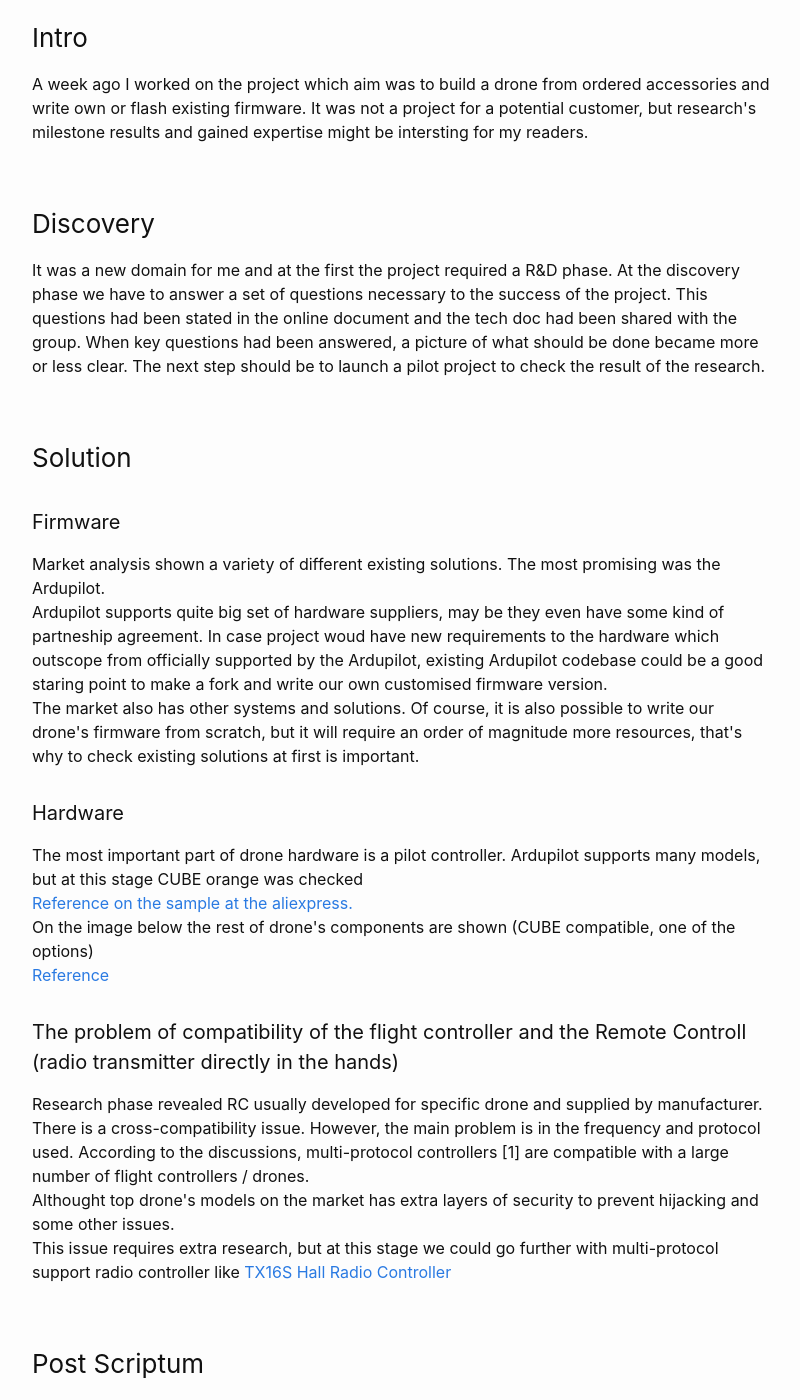
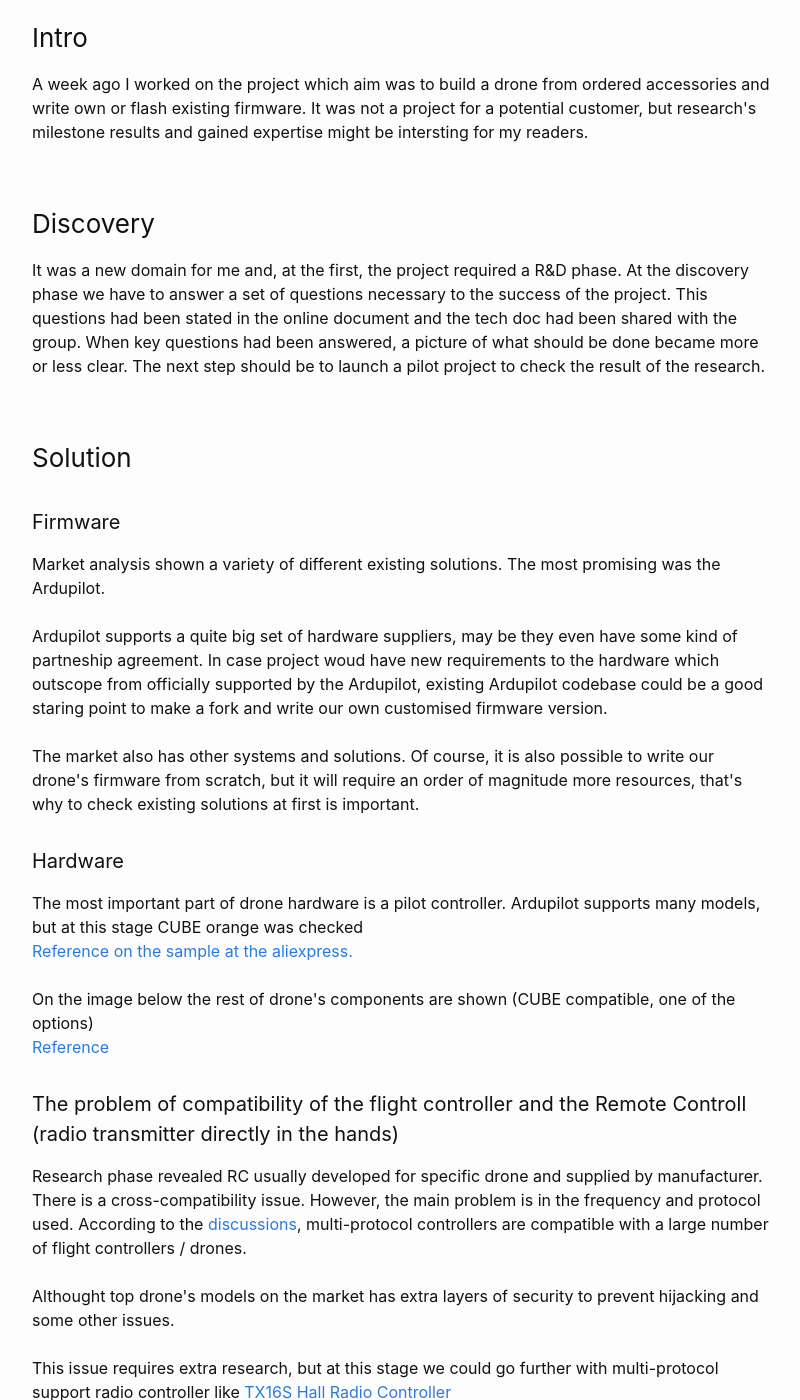
Before and after one commit to Gelassen/dkazakov.github.io, a Jekyll site: the page built from _posts/2023-03-19-case-study-flying-drone-diy.html, in a window 1280 px wide and 1400 px high, scrolled down 218 px. Shown: the whole window, without its empty margins (238-1038 px from the left). Built offline with Jekyll 4.4.1, drawn with Linux system fonts in a browser that asks for light colours.

Commit message:
Add extra spaces

```diff
--- a/_posts/2023-03-19-case-study-flying-drone-diy.html
+++ b/_posts/2023-03-19-case-study-flying-drone-diy.html
@@ -25,7 +25,7 @@ modified_time: '2023-03-19'
 
         <h3>Discovery</h3>
         <p>
-            It was a new domain for me and at the first the project required a R&D phase.
+            It was a new domain for me and, at the first, the project required a R&D phase.
             At the discovery phase we have to answer a set of questions necessary to the
             success of the project. This questions had been stated in the online document
             and the tech doc had been shared with the group. When key questions had been
@@ -36,13 +36,13 @@ modified_time: '2023-03-19'
         <h4>Firmware</h4>
         <p>
             Market analysis shown a variety of different existing solutions. The most
-            promising was the Ardupilot. <br>
+            promising was the Ardupilot. <br> <br>
 
-            Ardupilot supports quite big set of hardware suppliers, may be they even have
+            Ardupilot supports a quite big set of hardware suppliers, may be they even have
             some kind of partneship agreement. In case project woud have new requirements
             to the hardware which outscope from officially supported by the Ardupilot,
             existing Ardupilot codebase could be a good staring point to make a fork and
-            write our own customised firmware version. <br>
+            write our own customised firmware version. <br> <br>
 
             The market also has other systems and solutions. Of course, it is also possible to
             write our drone's firmware from scratch, but it will require an order of magnitude
@@ -53,7 +53,7 @@ modified_time: '2023-03-19'
             The most important part of drone hardware is a pilot controller. Ardupilot supports
             many models, but at this stage CUBE orange was checked <br>
             <a href="https://aliexpress.ru/item/1005005003735399.html?sku_id=12000031312517604&spm=a2g2w.productlist.search_results.2.2e514aa6o7xK1K">Reference on the sample at the aliexpress.</a>
-            <br>
+            <br><br>
             On the image below the rest of drone's components are shown (CUBE compatible, one of the options) <br>
             <a href="https://drive.google.com/file/d/1fYnmRMu9AGhwXF4wh0HSwgrNqt9tfdVf/view?usp=sharing">Reference</a>
         </p>
@@ -61,11 +61,11 @@ modified_time: '2023-03-19'
         <p>
             Research phase revealed RC usually developed for specific drone and supplied by manufacturer.
             There is a cross-compatibility issue. However, the main problem is in the frequency and protocol
-            used. According to the discussions, multi-protocol controllers [1] are compatible with a large number
-            of flight controllers / drones. <br>
+            used. According to the <a href="https://discuss.ardupilot.org/t/remote-control-and-pilot-controller-compatibility/98062">discussions</a>, multi-protocol controllers are compatible with a large number
+            of flight controllers / drones. <br><br>
 
             Althought top drone's models on the market has extra layers of security to prevent
-            hijacking and some other issues. <br>
+            hijacking and some other issues. <br><br>
 
             This issue requires extra research, but at this stage we could go further with
             multi-protocol support radio controller like
```
